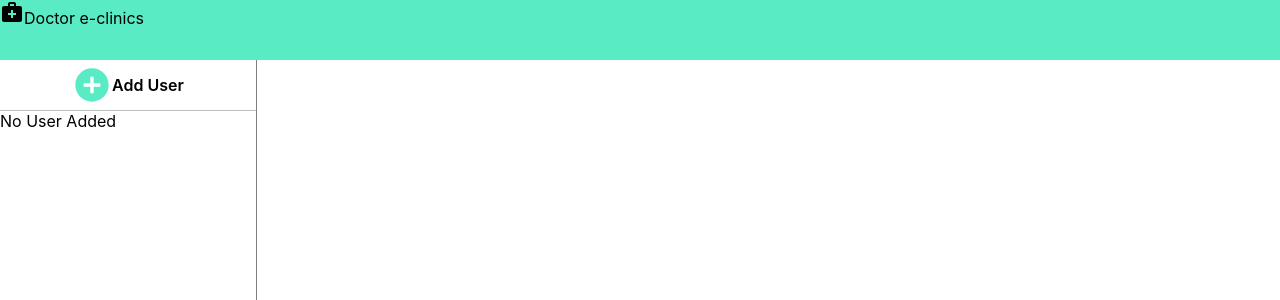
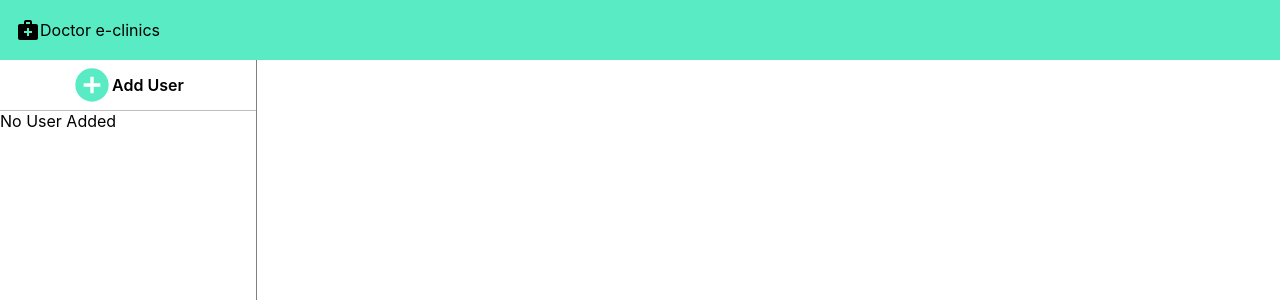
Before and after one commit to SiDDhartharG/help-now, a React (Create React App) app: page / in a window 1280 px wide. Shown: the top 300 px of the page. Built offline with nearby package versions, Linux system fonts and the light colour scheme.

Commit message:
Improve header

```diff
--- a/src/components/header.js
+++ b/src/components/header.js
@@ -2,7 +2,7 @@ import React from 'react';
 import MedicalServicesIcon from '@mui/icons-material/MedicalServices';
 
 const Header = () => {
-    return <div>
+    return <div style={{ height: "60px", background: "#59ebc4", position: "fixed", top: 0, right: 0, left: 0, padding: "0px 16px", display: "flex", alignItems: "center" }}>
         <MedicalServicesIcon />Doctor e-clinics
     </div>
 }
--- a/src/components/home-screen.js
+++ b/src/components/home-screen.js
@@ -15,9 +15,7 @@ const HomeScreen = () => {
         localStorage.setItem("HELP_NOW_CHAT", JSON.stringify(users))
     }, [users])
     return <div style={{ height: "inherit", display: "flex", flexDirection: "column" }}>
-        <div style={{ height: "60px", background: "#59ebc4", position: "fixed", top: 0, right: 0, left: 0 }}>
-            <Header />
-        </div>
+        <Header />
         <div style={{ marginTop: "60px", display: "flex", flexGrow: 10 }}>
             <SideBar
                 users={users}
--- a/src/components/side-bar.js
+++ b/src/components/side-bar.js
@@ -1,4 +1,4 @@
-import { Avatar, Button } from '@mui/material';
+import { Avatar } from '@mui/material';
 import { deepPurple } from '@mui/material/colors';
 import React, { useState } from 'react';
 import AddUserModal from './add-user-modal';
```
